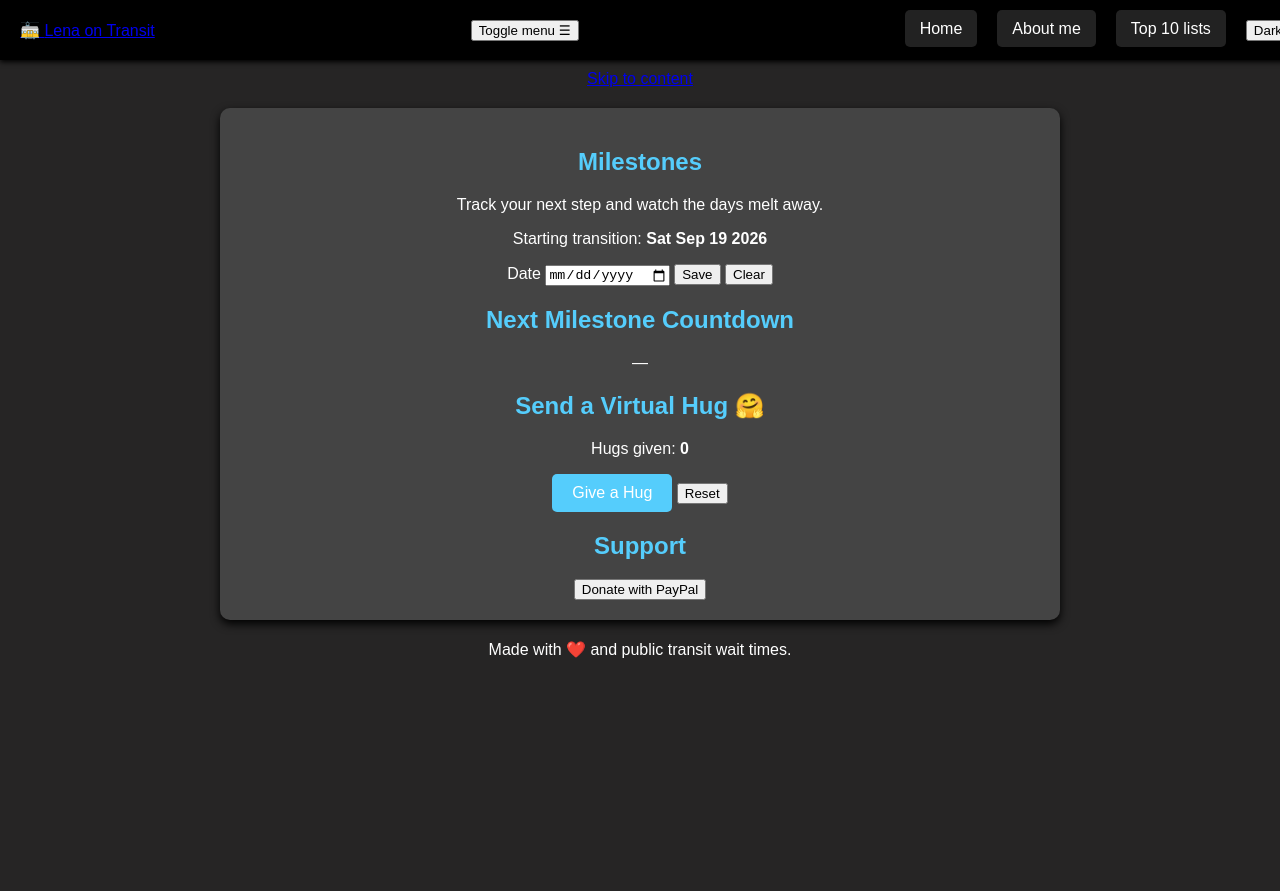
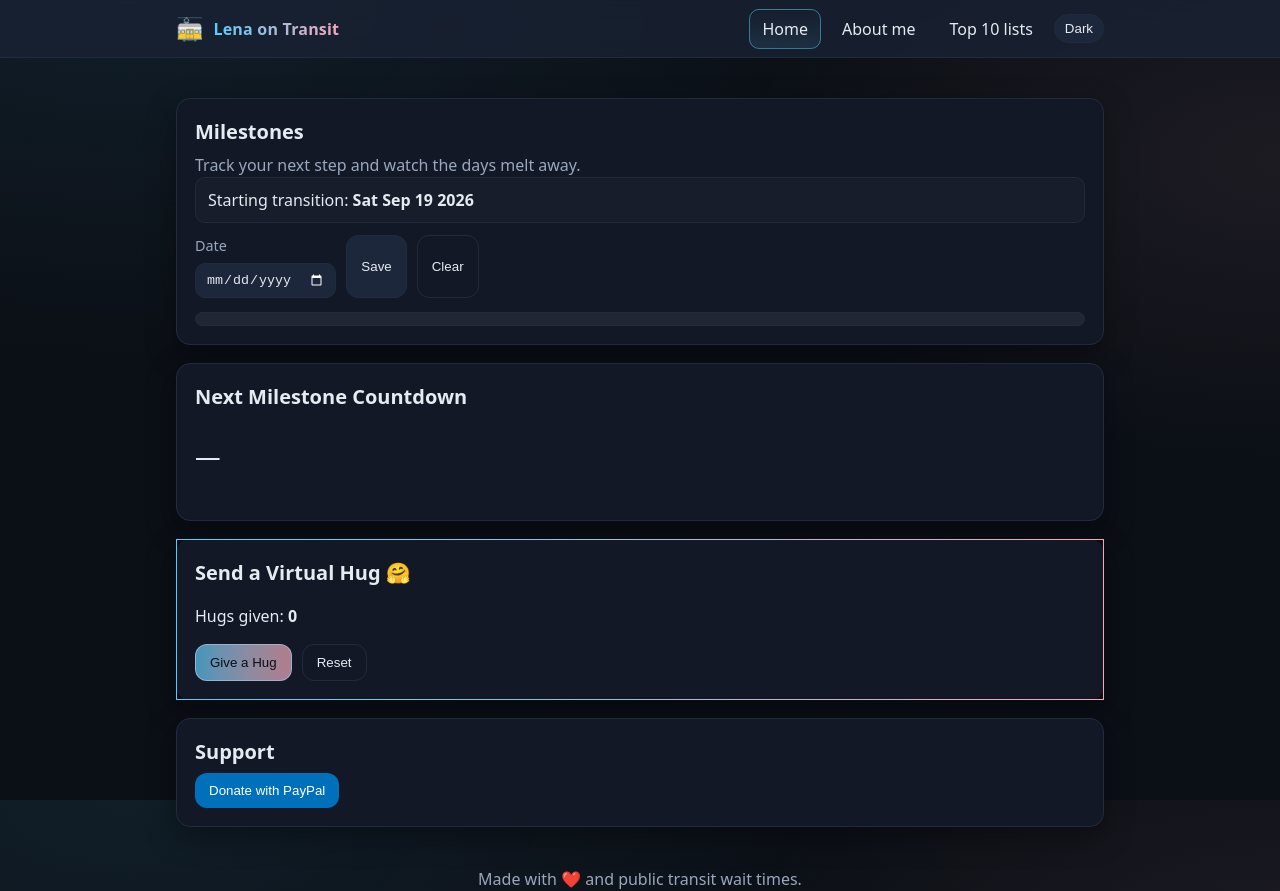
Before and after one commit to LenaOnTransit/LenaOnTransit, a plain HTML site: page index.html in a window 1280 px wide. Before the commit the page ends 800 px from the top, so only its background shows below. Drawn offline with Linux system fonts and the light colour scheme.

Commit message:
Update style.css

```diff
--- a/style.css
+++ b/style.css
@@ -1,146 +1,238 @@
-body {
-    background-color: rgb(38, 37, 37);
-    color: white;
-    font-family: Arial, sans-serif;
-    text-align: center;
-    margin: 0;
-    padding-top: 70px;
+/* ==============================
+   Design tokens (easy theming)
+============================== */
+:root {
+  --bg: #0b0f16;
+  --surface: #131927;
+  --elev: #1a2234cc;       /* translucent for glass effect */
+  --text: #e6ebf2;
+  --muted: #9aa7bd;
+  --card: #121826;
+  --border: #212b40;
+  --shadow: 0 10px 30px rgba(0,0,0,.35);
+
+  /* Trans flag accent family */
+  --pink: #f7a8b8;
+  --blue: #55cdfc;
+  --white: #ffffff;
+
+  --accent: var(--blue);
+  --accent-2: var(--pink);
+
+  --radius: 14px;
+  --gap: 16px;
+  --maxw: 960px;
+
+  --btn-bg: #1d273b;
+  --btn-fg: var(--text);
+  --btn-bg-hover: #27324a;
+
+  accent-color: var(--accent);
+  color-scheme: dark;
 }
 
-nav {
-    background-color: black;
-    width: 100%;
-    position: fixed;
-    top: 0;
-    left: 0;
-    height: 60px;
-    display: flex;
-    align-items: center;
-    justify-content: space-between;
-    padding: 0 20px;
-    box-shadow: 0px 2px 5px black;
+html[data-theme="light"] {
+  --bg: #f7f7fb;
+  --surface: #ffffff;
+  --elev: #ffffffcc;
+  --text: #121419;
+  --muted: #4b5568;
+  --card: #ffffff;
+  --border: #e5e8f0;
+  --shadow: 0 8px 24px rgba(16,24,40,.08);
+
+  --btn-bg: #f1f3f8;
+  --btn-fg: #121419;
+  --btn-bg-hover: #e8ebf3;
+
+  color-scheme: light;
 }
 
-nav h1 {
-    margin: 0;
-    font-size: 24px;
-    color: #55CDFC;
+/* Respect user preference */
+@media (prefers-color-scheme: light) {
+  html:not([data-theme="dark"]) {
+    color-scheme: light;
+  }
 }
 
-nav ul {
-    list-style: none;
-    padding: 0;
-    margin: 0;
-    display: flex;
+/* ==============================
+   Base
+============================== */
+* { box-sizing: border-box; }
+html, body { height: 100%; }
+body {
+  margin: 0;
+  font: 16px/1.5 ui-sans-serif, system-ui, -apple-system, Segoe UI, Roboto, "Helvetica Neue", Arial;
+  background: radial-gradient(1200px 600px at 10% 0%, rgba(85,205,252,.08), transparent 60%),
+              radial-gradient(900px 500px at 100% 20%, rgba(247,168,184,.08), transparent 60%),
+              var(--bg);
+  color: var(--text);
 }
 
-nav ul li {
-    margin: 0 10px;
+/* Accessibility helpers */
+.sr-only {
+  position: absolute; width: 1px; height: 1px; padding: 0; margin: -1px;
+  overflow: hidden; clip: rect(0,0,0,0); white-space: nowrap; border: 0;
+}
+.skip-link {
+  position: absolute; left: 8px; top: 8px;
+  background: var(--accent);
+  color: #000; padding: 8px 12px; border-radius: 8px;
+  transform: translateY(-150%); transition: transform .2s ease;
+  z-index: 1000;
+}
+.skip-link:focus { transform: translateY(0); }
+
+/* ==============================
+   Header / Nav
+============================== */
+.site-header {
+  position: sticky; top: 0; z-index: 50;
+  backdrop-filter: blur(10px);
+  background: var(--elev);
+  border-bottom: 1px solid var(--border);
 }
 
-nav ul li a {
-    text-decoration: none;
-    color: white;
-    padding: 10px 15px;
-    border-radius: 5px;
-    background-color: #222;
-    transition: background 0.3s;
+.nav {
+  display: flex; gap: var(--gap);
+  align-items: center; justify-content: space-between;
+  max-width: var(--maxw); margin: 0 auto; padding: 12px 16px;
 }
 
-nav ul li a:hover {
-    background-color: #555;
+.brand { display: inline-flex; align-items: center; gap: 10px; text-decoration: none; color: var(--text); }
+.brand-mark { font-size: 22px; }
+.brand-text {
+  font-weight: 700; letter-spacing: .2px;
+  background: linear-gradient(90deg, var(--blue), var(--pink));
+  -webkit-background-clip: text; background-clip: text; color: transparent;
 }
 
-main {
-    max-width: 800px;
-    margin: 20px auto;
-    padding: 20px;
-    background-color: #444;
-    border-radius: 10px;
-    box-shadow: 0px 4px 10px black
+.nav-toggle {
+  display: none;
+  background: transparent; color: var(--text); border: 1px solid var(--border);
+  padding: 8px 10px; border-radius: 10px; cursor: pointer;
 }
 
-h2 {
-    color: #55CDFC;
+.nav-menu {
+  display: flex; align-items: center; gap: 8px;
+  list-style: none; margin: 0; padding: 0;
+}
+.nav-link {
+  text-decoration: none; color: var(--text);
+  padding: 8px 12px; border-radius: 10px; border: 1px solid transparent;
+  transition: background .2s ease, border-color .2s ease, transform .06s ease;
+  background: #0000;
+}
+.nav-link:hover { background: var(--btn-bg-hover); }
+.nav-link[aria-current="page"] {
+  border-color: color-mix(in srgb, var(--accent) 50%, transparent);
+  background: linear-gradient(180deg, #0000, color-mix(in srgb, var(--accent) 10%, transparent));
 }
 
-h3 {
-    color: #f7a8b8;
+.chip {
+  border: 1px solid var(--border); background: var(--btn-bg); color: var(--btn-fg);
+  padding: 6px 10px; border-radius: 999px; cursor: pointer;
 }
 
-ol {
-    text-align: left;
-    background: #222;
-    border-radius: 10px;
-    padding-left: 4em;
-    padding-right: 4em;
-    padding-bottom: 2em;
-    padding-top: 2em;
+/* Mobile nav */
+@media (max-width: 720px) {
+  .nav-toggle { display: inline-block; }
+  .nav-menu {
+    position: fixed; inset: 56px 12px auto 12px; display: none; flex-direction: column;
+    background: var(--elev); border: 1px solid var(--border); border-radius: var(--radius);
+    padding: 10px; box-shadow: var(--shadow);
+  }
+  .nav-menu.open { display: flex; }
 }
 
-ol li {
-    margin-bottom: 10px;
+/* ==============================
+   Layout
+============================== */
+.container {
+  max-width: var(--maxw);
+  margin: 24px auto;
+  padding: 16px;
+  display: grid;
+  gap: 18px;
 }
 
-#milestones {
-    margin: 20px auto;
-    padding: 10px;
-    background-color: #f7a8b8;
-    border-radius: 10px;
-    width: 60%;
+.card {
+  background: var(--card);
+  border: 1px solid var(--border);
+  border-radius: var(--radius);
+  box-shadow: var(--shadow);
+  padding: 18px;
+}
+.card.accent {
+  border-image: linear-gradient(90deg, var(--blue), var(--pink)) 1;
+  border-width: 1px; border-style: solid;
 }
 
-#countdown {
-    margin: 20px auto;
-    padding: 10px;
-    background-color: white;
-    color: black;
-    border-radius: 10px;
-    width: 60%;
+.card-header h2 {
+  margin: 0 0 6px 0;
+  font-size: 1.25rem;
+}
+.muted { color: var(--muted); margin: 0; }
+
+/* Lists */
+.list { list-style: none; padding: 0; margin: 0; }
+.list li { padding: 10px 12px; background: rgba(255,255,255,.02); border: 1px solid var(--border);
+  border-radius: 10px; }
+
+/* Form controls & buttons */
+.controls { display: flex; flex-wrap: wrap; gap: 10px; margin-top: 12px; }
+.field { display: grid; gap: 6px; }
+.field > span { font-size: .9rem; color: var(--muted); }
+input[type="date"] {
+  background: var(--btn-bg); color: var(--btn-fg);
+  border: 1px solid var(--border); padding: 8px 10px; border-radius: 10px;
 }
 
-ul {
-    list-style: none;
-    padding: 0;
+.btn {
+  background: var(--btn-bg); color: var(--btn-fg);
+  border: 1px solid var(--border);
+  padding: 10px 14px; border-radius: 12px; cursor: pointer;
+  transition: transform .06s ease, background .2s ease, border-color .2s ease;
+}
+.btn:hover { background: var(--btn-bg-hover); }
+.btn:active { transform: translateY(1px); }
+.btn.primary {
+  background: linear-gradient(90deg, color-mix(in srgb, var(--blue) 70%, transparent),
+                                     color-mix(in srgb, var(--pink) 70%, transparent));
+  border: 1px solid color-mix(in srgb, var(--blue) 40%, var(--pink) 40%);
+  color: #0b0f16;
+}
+.btn.ghost { background: transparent; }
+.btn.pay {
+  background: #0070ba; color: #fff; border: none;
+}
+.btn.pay:hover { filter: brightness(1.05); }
+
+/* Progress */
+.progress {
+  width: 100%; height: 14px; border-radius: 999px; background: rgba(255,255,255,.06);
+  border: 1px solid var(--border); margin-top: 14px; overflow: hidden;
+}
+.progress-bar {
+  height: 100%; width: 0%;
+  background: linear-gradient(90deg, var(--blue), var(--pink));
+  transition: width .5s ease;
 }
 
-#progress-container {
-    margin: 20px auto;
-    width: 60%;
-    height: 20px;
-    background-color: #ccc;
-    border-radius: 10px;
-    overflow: hidden;
-    position: relative;
+/* Countdown text */
+.countdown {
+  font-variant-numeric: tabular-nums;
+  font-size: clamp(1.1rem, 2.5vw, 1.6rem);
 }
 
-#progress-bar {
-    height: 100%;
-    width: 0%;
-    background-color: #55CDFC;
-    transition: width 0.5s ease-in-out;
+/* Footer */
+.site-footer {
+  max-width: var(--maxw); margin: 16px auto 40px; padding: 0 16px;
+  color: var(--muted);
+  display: grid; place-items: center;
 }
 
-#hug-section {
-    margin: 20px auto;
-    padding: 15px;
-    background-color: #f7a8b8;
-    border-radius: 10px;
-    width: 60%;
-    text-align: center;
+/* Motion-respect */
+@media (prefers-reduced-motion: reduce) {
+  *, *::before, *::after { animation-duration: .01ms !important; animation-iteration-count: 1 !important; transition-duration: .01ms !important; scroll-behavior: auto !important; }
 }
-
-#hug-button {
-    background-color: #55CDFC;
-    color: white;
-    border: none;
-    padding: 10px 20px;
-    font-size: 16px;
-    border-radius: 5px;
-    cursor: pointer;
-    transition: background 0.3s;
-}
-
-#hug-button:hover {
-    background-color: #3a99d8;
-}
```
